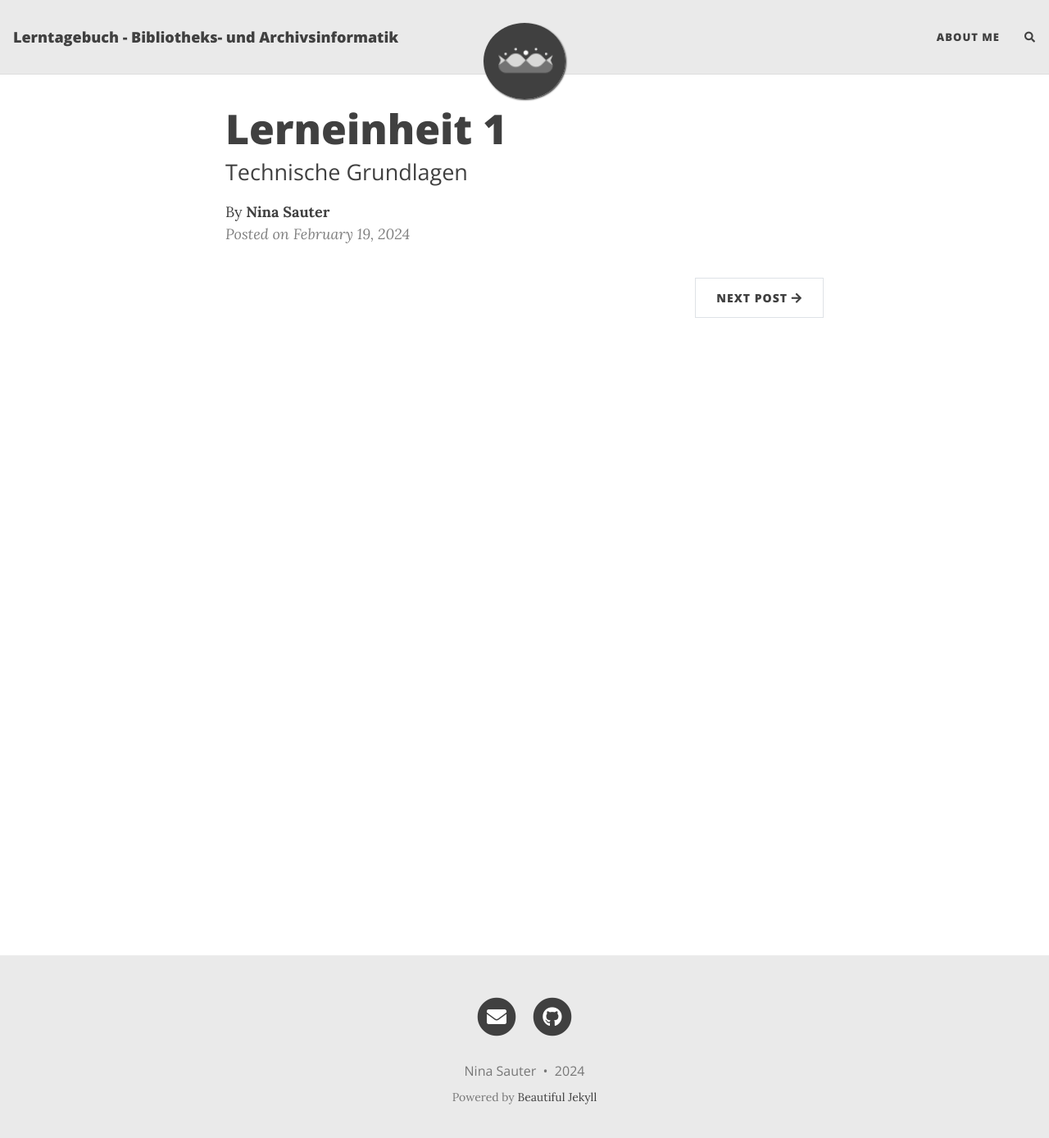
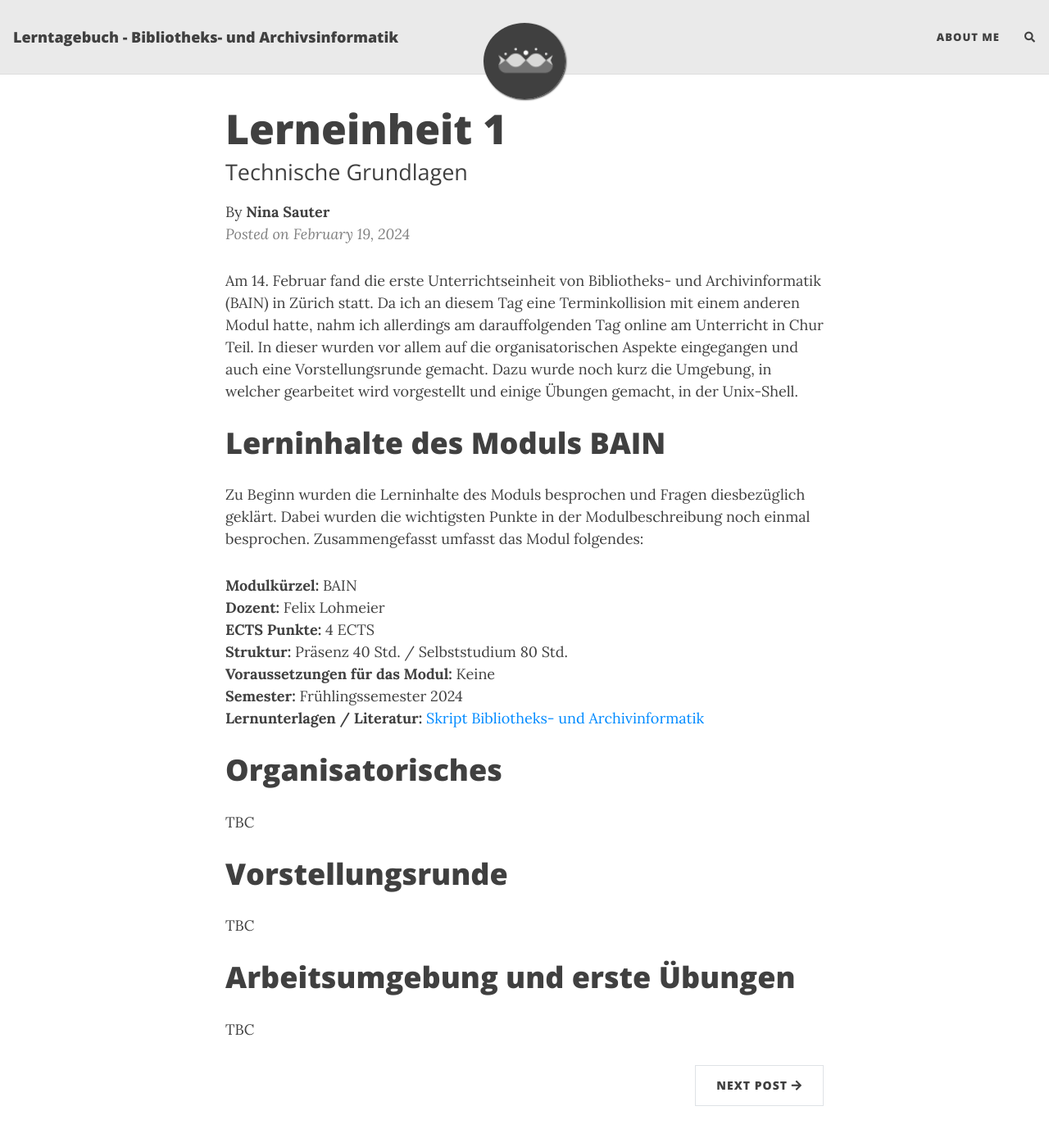
Before and after one commit to Kirryy/Kirryy.github.io, a Jekyll site: the page built from _posts/2024-02-19-Lerneinheit1.md, in a window 1280 px wide and 1400 px high. Shown: the top 1389 px of the window at 82% size. Built offline with Jekyll 4.4.1, drawn with Linux system fonts in a browser that asks for light colours; nearby versions of some CDN libraries; comment, search, counter and statistics services are not loaded.

Commit message:
modified blog entry - start and basics 1

```diff
--- a/_posts/2024-02-19-Lerneinheit1.md
+++ b/_posts/2024-02-19-Lerneinheit1.md
@@ -4,3 +4,25 @@ title: Lerneinheit 1
 subtitle: Technische Grundlagen
 author: Nina Sauter
 ---
+
+Am 14. Februar fand die erste Unterrichtseinheit von Bibliotheks- und Archivinformatik (BAIN) in Zürich statt. Da ich an diesem Tag eine Terminkollision mit einem anderen Modul hatte, nahm ich allerdings am darauffolgenden Tag online am Unterricht in Chur Teil. In dieser wurden vor allem auf die organisatorischen Aspekte eingegangen und auch eine Vorstellungsrunde gemacht. Dazu wurde noch kurz die Umgebung, in welcher gearbeitet wird vorgestellt und einige Übungen gemacht, in der Unix-Shell.
+
+# Lerninhalte des Moduls BAIN
+Zu Beginn wurden die Lerninhalte des Moduls besprochen und Fragen diesbezüglich geklärt. Dabei wurden die wichtigsten Punkte in der Modulbeschreibung noch einmal besprochen. Zusammengefasst umfasst das Modul folgendes:
+
+**Modulkürzel:** BAIN
+**Dozent:** Felix Lohmeier
+**ECTS Punkte:** 4 ECTS
+**Struktur:** Präsenz 40 Std. / Selbststudium 80 Std.
+**Voraussetzungen für das Modul:** Keine
+**Semester:** Frühlingssemester 2024
+**Lernunterlagen / Literatur:** [Skript Bibliotheks- und Archivinformatik](https://github.com/felixlohmeier/bibliotheks-und-archivinformatik)
+
+# Organisatorisches
+TBC
+
+# Vorstellungsrunde
+TBC
+
+# Arbeitsumgebung und erste Übungen
+TBC
```
Also changed, not shown: _posts/2024-02-19-Wo-bin-ich-gestartet.md (+0 -3 lines).
